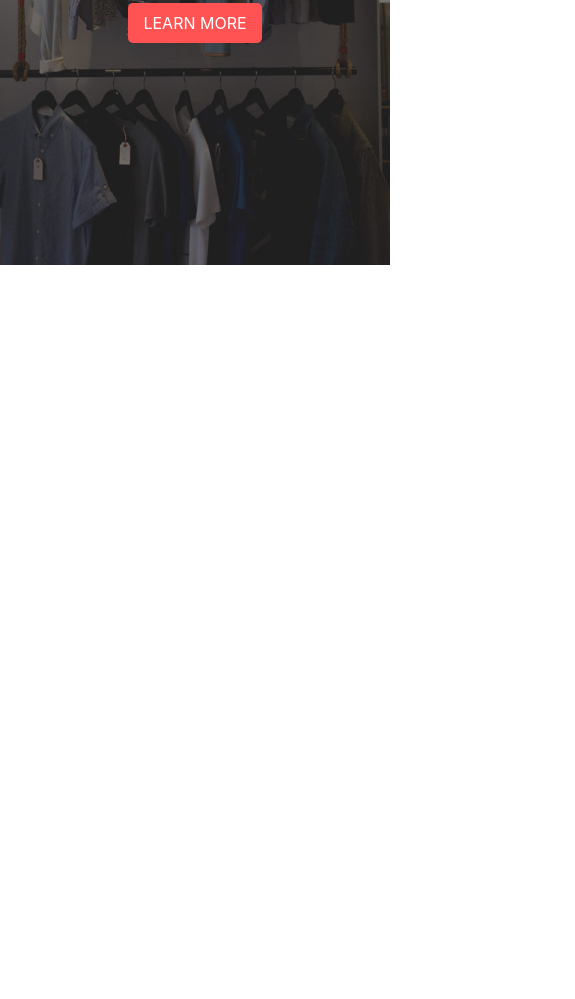
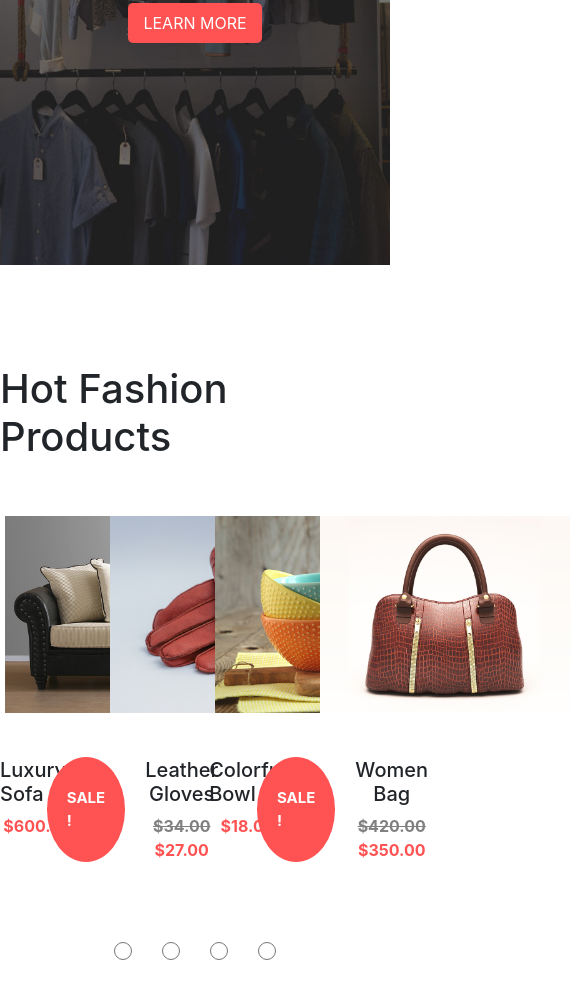
Before and after one commit to Developer-Karis/KarisAbdelEmporium, a website: page index.html in a window 390 px wide. Shown: the part 535-1534 px from the top of the page, 575 px wide, since content can reach past the window. Before the commit the page ends 844 px from the top, so only its background shows below. Drawn offline with nearby package versions, Linux system fonts and the light colour scheme.

Commit message:
update hot fashion products, missing media query

```diff
--- a/index.html
+++ b/index.html
@@ -19,6 +19,72 @@
         </div>
     </section>
 
+    <!-- Hot Fashion Products -->
+    <section>
+        <div id="fashionProducts">
+            <!-- Title Fashion Products -->
+            <div>
+                <h1>Hot Fashion Products</h1>
+            </div>
+            <!-- Fashion Products -->
+            <div class="row">
+                <div class="col-3">
+                    <img src="./public/img/products_mini/product-luxry-sofa.jpg" alt="">
+                    <div class="infosProducts1">
+                        <h5>Luxury Sofa</h5>
+                        <span>$600.00</span>
+                    </div>
+                </div>
+                <div class="col-3">
+                    <img src="./public/img/products_mini/product-gloves.jpg" alt="">
+                    <div class="infosProducts">
+                        <span id="sale">SALE !</span>
+                        <div id="infos">
+                            <h5>Leather Gloves</h5>
+                            <span class="salePrice">$34.00</span>
+                            <span>$27.00</span>
+                        </div>
+                    </div>
+                </div>
+                <div class="col-3">
+                    <img src="./public/img/products_mini/product-cups.jpg" alt="">
+                    <div class="infosProducts1">
+                        <h5>Colorful Bowl</h5>
+                        <span>$18.00</span>
+                    </div>
+                </div>
+                <div class="col-3">
+                    <img src="./public/img/products_mini/product-bag.jpg" alt="">
+                    <div class="infosProducts">
+                        <span id="sale">SALE !</span>
+                        <div id="infos">
+                            <h5>Women Bag</h5>
+                            <span class="salePrice">$420.00</span>
+                            <span>$350.00</span>
+                        </div>
+                    </div>
+                </div>
+            </div>
+            <!-- Radio Button -->
+            <div class="container carouselButton">
+                <div class="row">
+                    <div class="col-3">
+                        <input type="radio" name="radio">
+                    </div>
+                    <div class="col-3">
+                        <input type="radio" name="radio">
+                    </div>
+                    <div class="col-3">
+                        <input type="radio" name="radio">
+                    </div>
+                    <div class="col-3">
+                        <input type="radio" name="radio">
+                    </div>
+                </div>
+            </div>
+        </div>
+    </section>
+
     <!-- Mon Script -->
     <script src="./public/js/main.js"></script>
     <!-- Script JS & Jquery -->
--- /dev/null
+++ b/public/scss/modules/_fashion.scss
@@ -0,0 +1,65 @@
+#fashionProducts {
+    display: flex;
+    justify-content: center;
+    align-items: center;
+    flex-direction: column;
+    margin-top: 100px;
+    padding-bottom: 300px;
+    h1 {
+        margin-bottom: 50px;
+    }
+    img {
+        width: 250px;
+        margin: 5px;
+    }
+}
+
+.infosProducts {
+    display: flex;
+    justify-content: center;
+    align-items: center;
+    margin-top: 20px;
+    span {
+        color: #ff5252;
+        font-weight: bold;
+    }
+    #infos {
+        text-align: center;
+        margin: 20px;
+    }
+    .salePrice {
+        color: grey;
+        text-decoration: line-through;
+    }
+}
+
+.infosProducts1 {
+    display: flex;
+    justify-content: center;
+    align-items: center;
+    flex-direction: column;
+    margin-top: 40px !important;
+    span {
+        color: #ff5252;
+        font-weight: bold;
+    }
+}
+
+#sale {
+    border-radius: 100%;
+    background-color: #ff5252;
+    padding: 30px 20px;
+    color: white;
+    font-size: 15px;
+}
+
+.carouselButton {
+    display: flex;
+    justify-content: center;
+    align-items: center;
+    margin-top: 60px;
+    input {
+        width: 18px;
+        height: 18px;
+    }
+}
--- a/public/scss/modules/_style.scss
+++ b/public/scss/modules/_style.scss
@@ -1,2 +1,5 @@
 // Discover Products
 @import "./discover";
+
+// Hot Fashion Products
+@import "./fashion";
```
Also changed, not shown: public/css/app.css, 1 other file.
